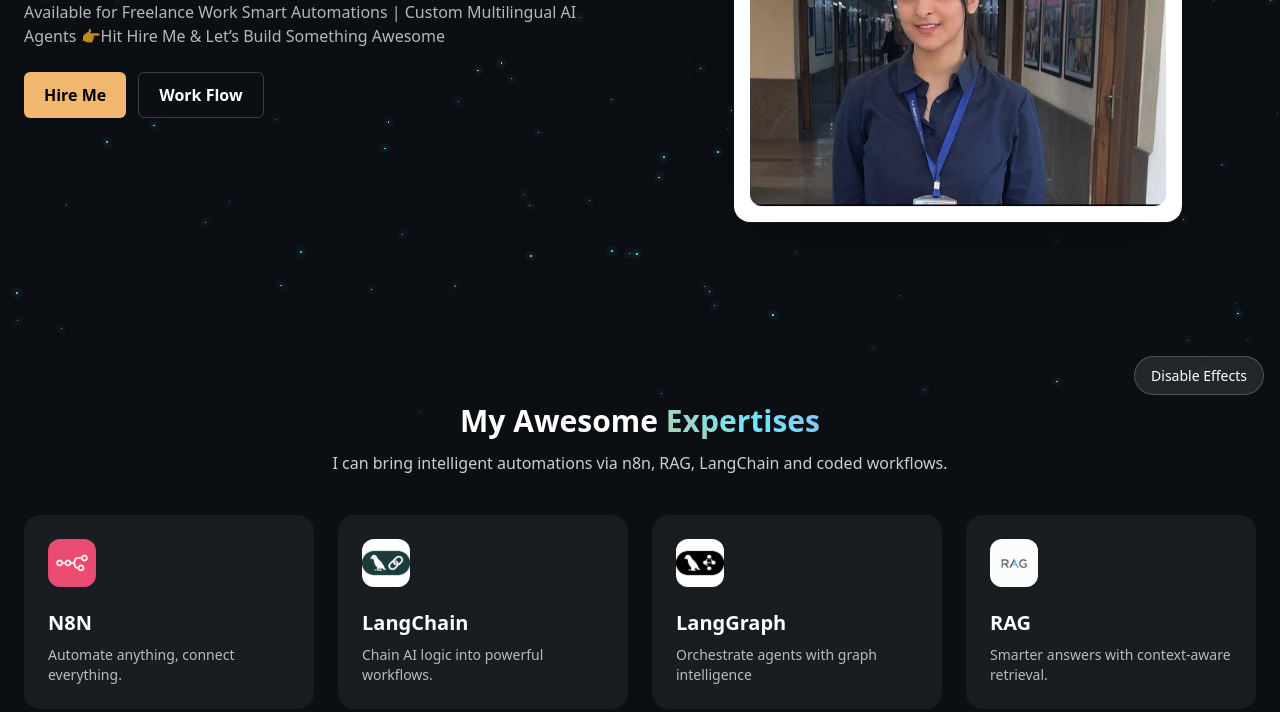
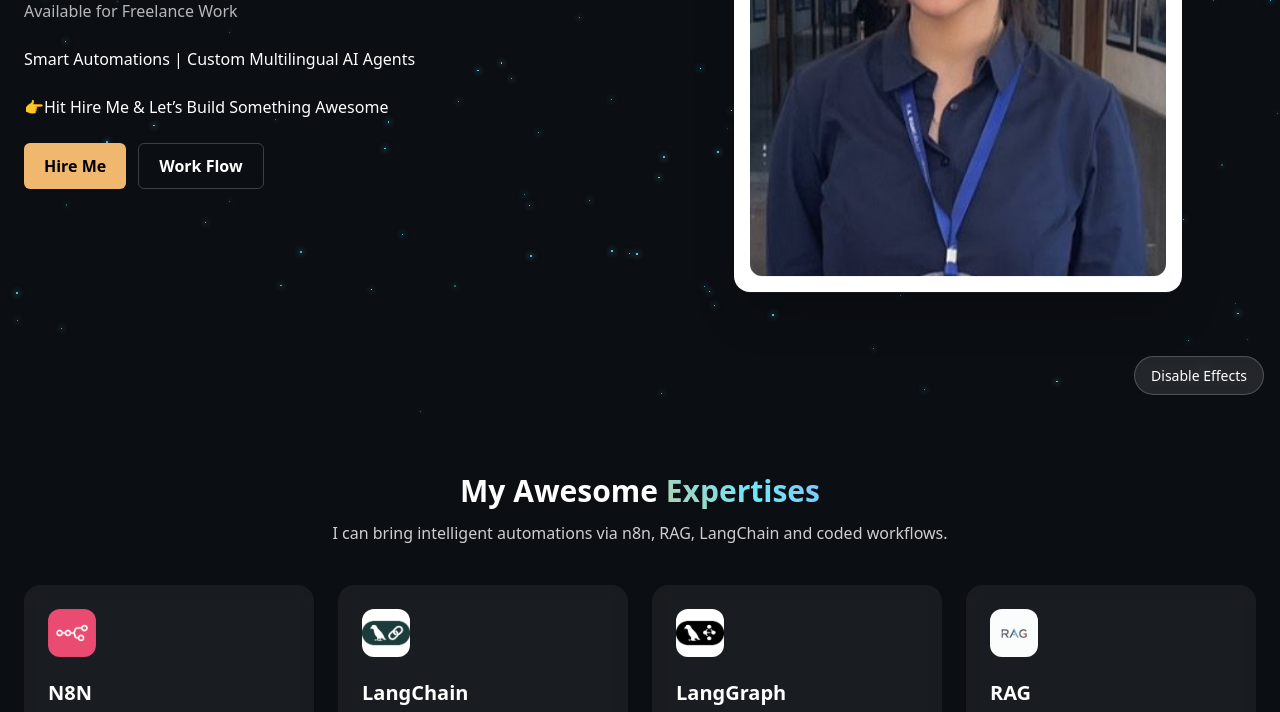
Before and after one commit to boss477/projectk, a plain HTML site: page index.html in a window 1280 px wide. Shown: the part 389-1101 px from the top of the page. Drawn offline with nearby package versions, Linux system fonts and the light colour scheme.

Commit message:
index.html

```diff
--- a/index.html
+++ b/index.html
@@ -210,9 +210,9 @@
     <div class="relative mx-auto max-w-7xl px-4 sm:px-6 py-16 md:py-24 grid grid-cols-1 md:grid-cols-2 gap-10 items-center">
       <div class="space-y-6">
         <h1 class="text-4xl sm:text-5xl font-extrabold leading-tight reveal" data-editable="true">I'm KHUSHI YADAV, <span class="text-gradient">AI-Automation Engineer</span></h1>
-        <p class="text-white/70 max-w-prose reveal" data-editable="true">Available for Freelance Work
-                        Smart Automations | Custom Multilingual AI Agents
-                                          👉Hit Hire Me & Let’s Build Something Awesome</p>
+        <p class="text-white/70 max-w-prose reveal" data-editable="true">Available for Freelance Work </p>
+                       <p> Smart Automations | Custom Multilingual AI Agents</p>
+                                        <p>  👉Hit Hire Me & Let’s Build Something Awesome</p>
         <div class="flex flex-wrap gap-3 reveal">
           <button id="hireBtn" class="button-hover rounded-md bg-[var(--accent-1)] px-5 py-2.5 text-black font-semibold">Hire Me</button>
           <a href="#projects" class="button-hover rounded-md border border-white/20 px-5 py-2.5 font-semibold text-white hover:bg-white/10" data-editable="true">Work Flow</a>
@@ -220,7 +220,7 @@
       </div>
       <div class="relative">
         <div class="relative mx-auto w-full max-w-md rounded-2xl bg-white p-4 text-black shadow-2xl floaty">
-          <img src="k.jpg" alt="Updated Image" class="h-full w-full object-cover rounded-xl">
+          <img src="newwwwww.jpg" alt="Updated Image" class="h-full w-full object-cover rounded-xl">
 
 
 
@@ -344,7 +344,7 @@
     <div class="mx-auto max-w-4xl px-4 sm:px-6 grid grid-cols-1 md:grid-cols-2 gap-12 items-center">
       <div class="relative mx-auto w-full max-w-xs reveal">
         <div class="relative rounded-2xl bg-white p-4 text-black shadow-2xl floaty">
-          <img class="w-full h-auto object-contain" alt="Updated Image" src="k.jpg" />
+          <img class="w-full h-auto object-contain" alt="Updated Image" src="newwwwww.jpg" />
         </div>
       </div>
       <div class="reveal text-center md:text-left">
```
